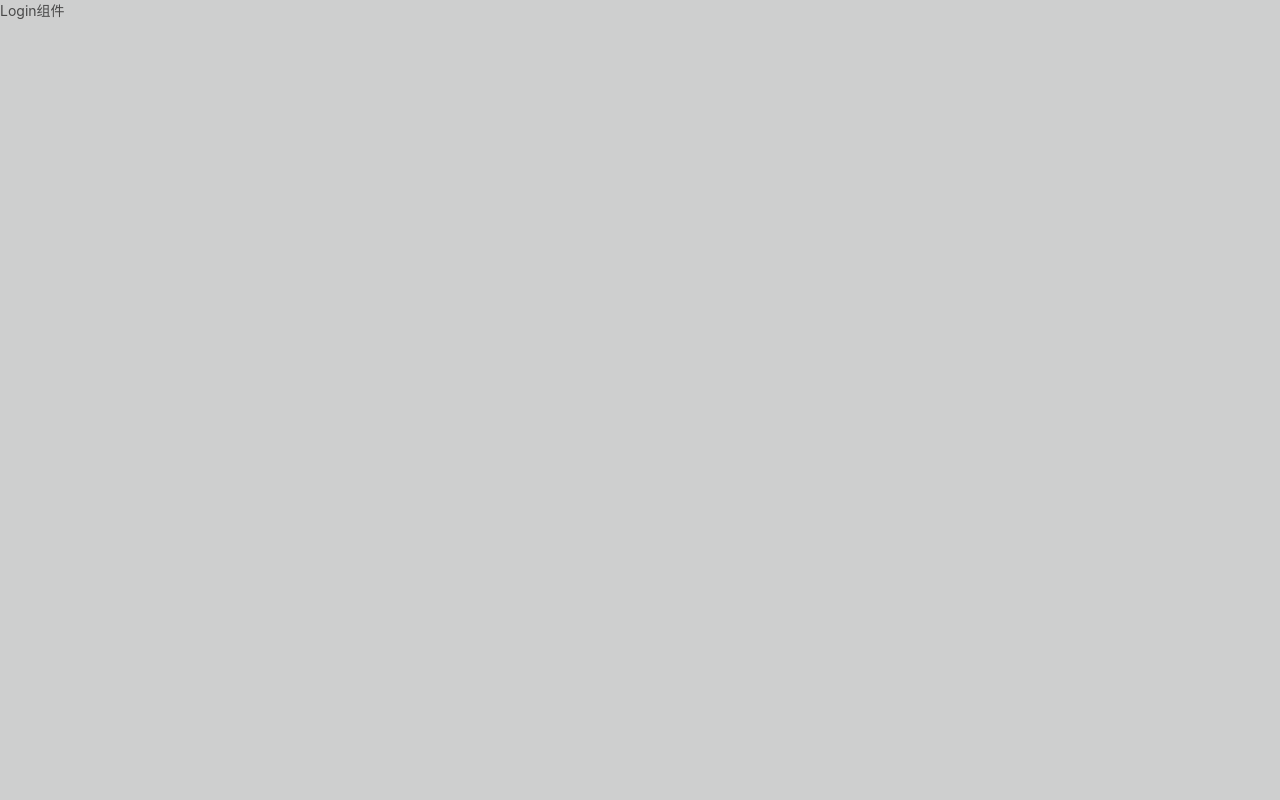
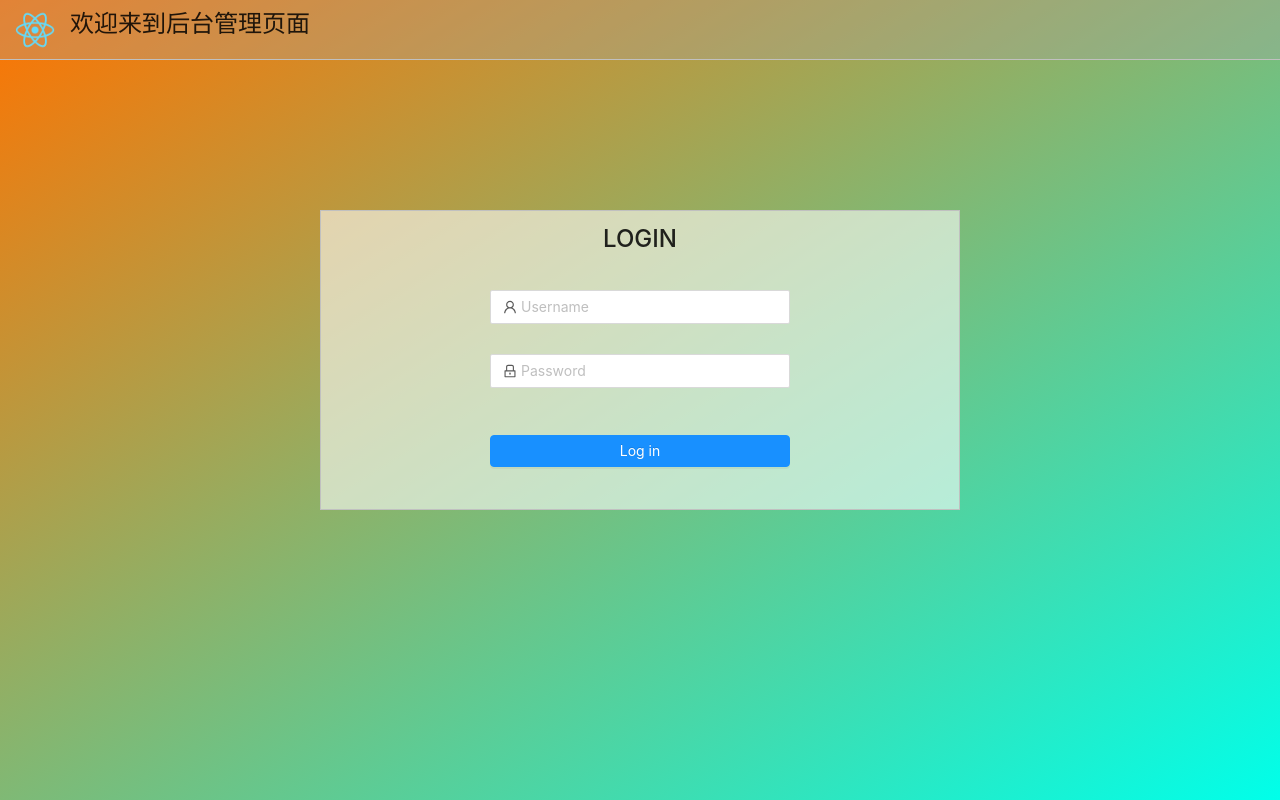
Before and after one commit to gymingg/ECBM, a React (Create React App) app in the folder reactStudy/app/: page /login in a window 1280 px wide. Built offline with nearby package versions, Linux system fonts and the light colour scheme.

Commit message:
完成了登入页面

```diff
--- a/reactStudy/app/src/App.js
+++ b/reactStudy/app/src/App.js
@@ -1,5 +1,4 @@
 import React from 'react';
-import { Button, message} from 'antd';
 import {BrowserRouter, Route, Switch} from 'react-router-dom'
 import Login from './pages/login/login.jsx'
 import Admin from './pages/admin/admin.jsx'
--- a/reactStudy/app/src/pages/login/login.jsx
+++ b/reactStudy/app/src/pages/login/login.jsx
@@ -1,11 +1,67 @@
 import React from 'react'
-import styles from './login.module.less'
+import './login.less'
+import logo from './images/logo.png'
+import { Button,Form, Input} from 'antd';
+import { UserOutlined, LockOutlined } from '@ant-design/icons';
+
+//antd登入表单
+const NormalLoginForm = () => {
+    //	提交表单且数据验证成功后回调事件
+    const onFinish = (values) => {
+      console.log('Received values of form: ', values);
+    };
+
+    return (
+      <Form
+        name="normal_login"
+        className="login-form"
+        initialValues={{ remember: true }}
+        onFinish={onFinish}
+      >
+        <Form.Item
+          name="username"
+          rules={[{ required: true, message: '请输入账号' },
+          { min:4, message: '账号不得低于4位数'}]}
+        >
+          <Input prefix={<UserOutlined className="site-form-item-icon" />} placeholder="Username" />
+        </Form.Item>
+        <Form.Item
+          name="password"
+          rules={[
+                { required: true, message: '请输入密码' },
+                { min:4, message: '密码不得低于4位数'}
+            ]}
+        >
+          <Input
+            prefix={<LockOutlined className="site-form-item-icon" />}
+            type="password"
+            placeholder="Password"
+          />
+        </Form.Item>
+
+        <Form.Item>
+          <Button type="primary" htmlType="submit" className="login-form-button">
+            Log in
+          </Button>
+        </Form.Item>
+      </Form>
+    );
+  };
 
 //登入的组件
 export default class Login extends React.Component{
     render(){
         return (
-            <div className={styles.login}>Login组件</div>
+            <div className="login">
+                <header>
+                    <img src={logo} alt="logo"/>
+                    <h1>欢迎来到后台管理页面</h1>
+                </header>
+                <div className="content">
+                    <h1>LOGIN</h1>
+                    <NormalLoginForm></NormalLoginForm>
+                </div>
+            </div>
         )
     }
 }
--- /dev/null
+++ b/reactStudy/app/src/pages/login/login.less
@@ -0,0 +1,47 @@
+.login{
+    width: 100%;
+    height: 100%;
+    background: linear-gradient(to bottom right,rgb(255, 115, 0),rgb(0, 255, 234));
+
+    header{
+        width: 100%;
+        height: 60px;
+        display: flex;
+        align-items: center;
+        border-bottom: 1px solid silver;
+        background-color: rgba(168, 165, 165, 0.329);
+        img{
+            width: 40px;
+            height: 40px;
+            margin: 0 15px;
+        }
+
+        h1{
+            font-size: 24px;
+        }
+    }
+
+    .content{
+        width: 50%;
+        height: 300px;
+        background-color: rgba(255, 255, 255, 0.589);
+        border: 1px solid silver;
+        margin: 150px auto;
+
+        h1{
+            font-size: 24px;
+            margin: 10px 0;
+            text-align: center;
+        }
+
+        .login-form {
+            max-width: 300px;
+            margin: 30px auto;
+
+            .login-form-button {
+                width: 100%;
+                margin-top: 20px;
+            }
+        }
+    }
+}
--- a/reactStudy/app/src/pages/login/login.module.less
+++ /dev/null
@@ -1,5 +0,0 @@
-.login{
-    width: 100%;
-    height: 100%;
-    background-color: rgb(206, 207, 207);
-}
```
Also changed, not shown: reactStudy/app/src/index.css (added, +13 -0 lines), reactStudy/app/src/pages/login/images/logo.png (added), 1 other file (tests, documents, lock files or other folders).
